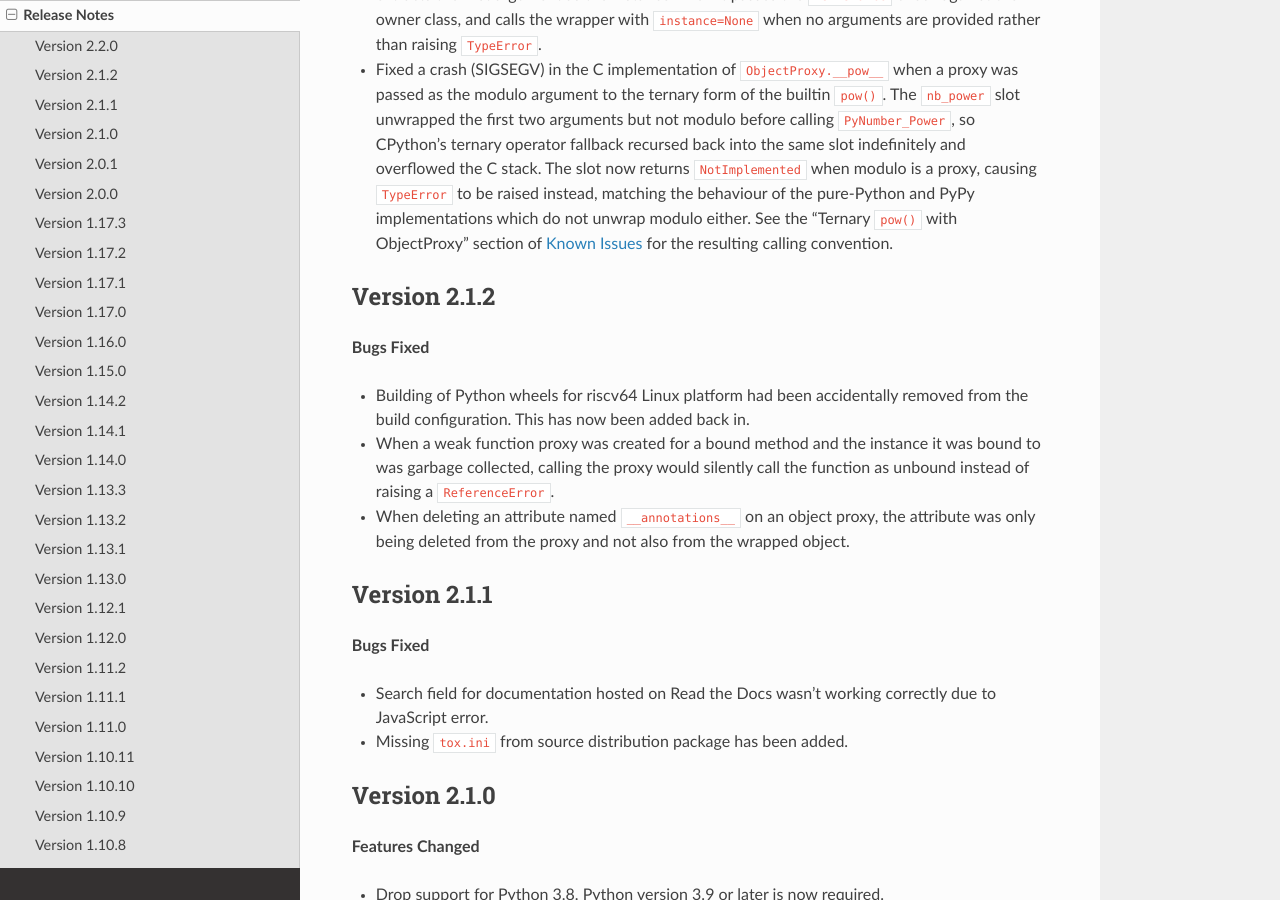
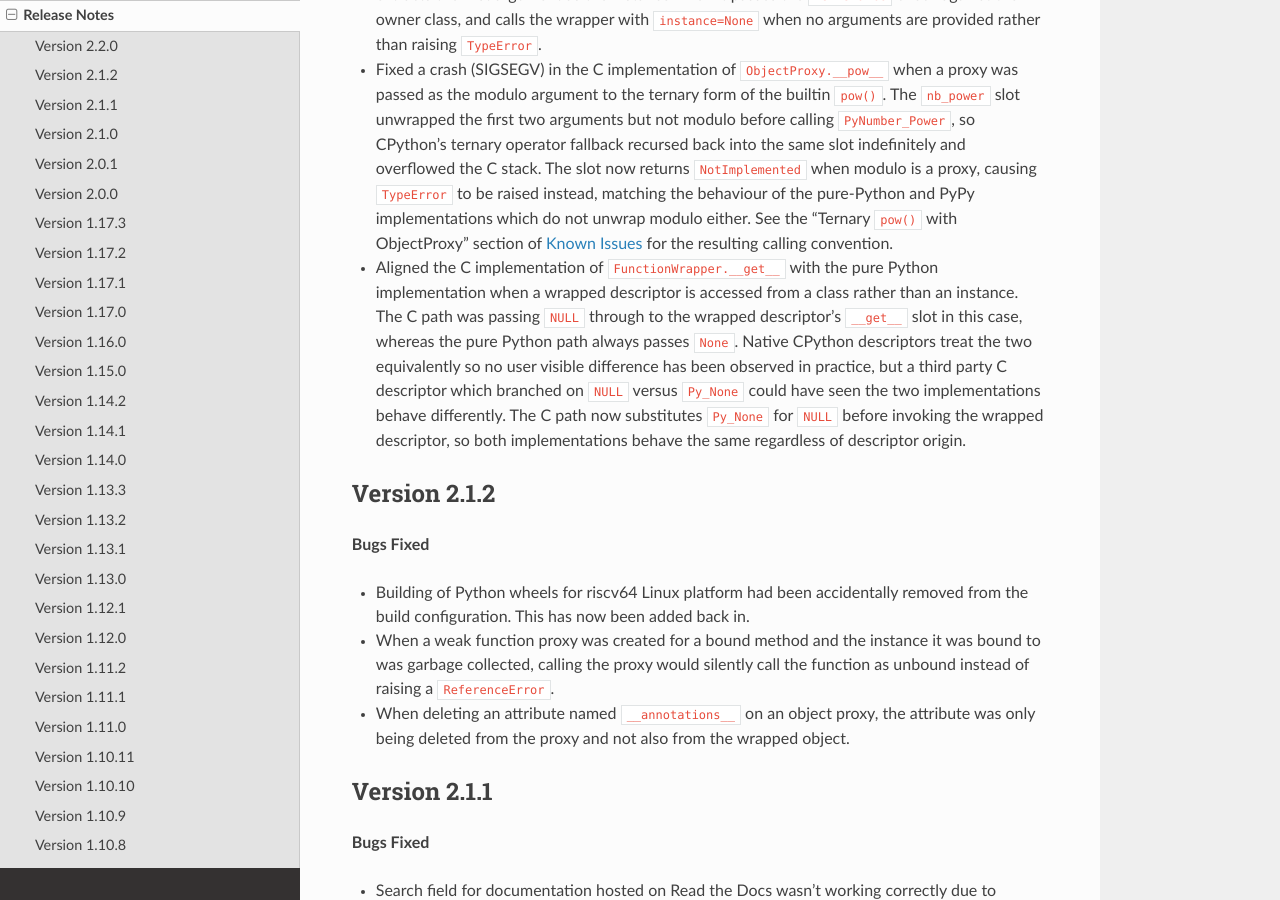
Before and after one commit to GrahamDumpleton/wrapt, a Sphinx documentation site: the page built from docs/changes.rst, in a window 1280 px wide and 900 px high, scrolled down 6612 px. Built offline with Sphinx 7.4.7 and the Read the Docs theme 3.1.0, drawn with Linux system fonts in a browser that asks for light colours.

Commit message:
Pass Py_None instead of NULL to wrapped descriptor __get__.
The C implementation of FunctionWrapper.__get__ was passing the raw
obj value (NULL when accessed from a class) straight through to the
wrapped descriptor's tp_descr_get slot, then only substituting Py_None
when constructing the BoundFunctionWrapper. The pure Python path at
wrappers.py always passes None to the wrapped __get__. Native CPython
descriptors treat NULL and Py_None equivalently, but a third party C
descriptor that branched on the two could observe the asymmetry. Move
the substitution up so the wrapped descriptor sees Py_None in both
implementations.

```diff
--- a/docs/changes.rst
+++ b/docs/changes.rst
@@ -380,6 +380,18 @@ their help is much appreciated.
   modulo either. See the "Ternary ``pow()`` with ObjectProxy" section of
   :doc:`issues` for the resulting calling convention.
 
+* Aligned the C implementation of ``FunctionWrapper.__get__`` with the pure
+  Python implementation when a wrapped descriptor is accessed from a class
+  rather than an instance. The C path was passing ``NULL`` through to the
+  wrapped descriptor's ``__get__`` slot in this case, whereas the pure
+  Python path always passes ``None``. Native CPython descriptors treat the
+  two equivalently so no user visible difference has been observed in
+  practice, but a third party C descriptor which branched on ``NULL``
+  versus ``Py_None`` could have seen the two implementations behave
+  differently. The C path now substitutes ``Py_None`` for ``NULL`` before
+  invoking the wrapped descriptor, so both implementations behave the
+  same regardless of descriptor origin.
+
 Version 2.1.2
 -------------
 
```
Also changed, not shown: 1 other file.
